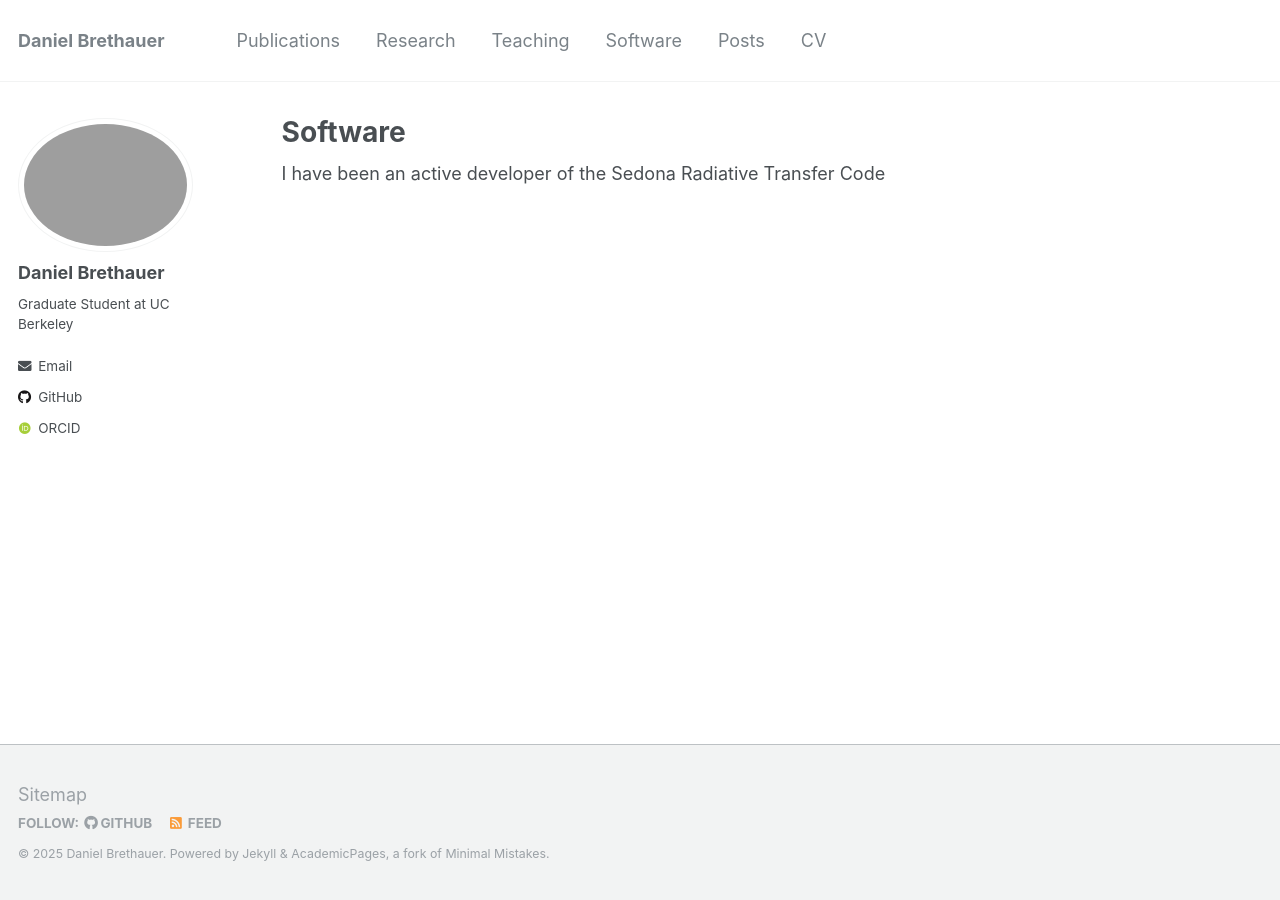
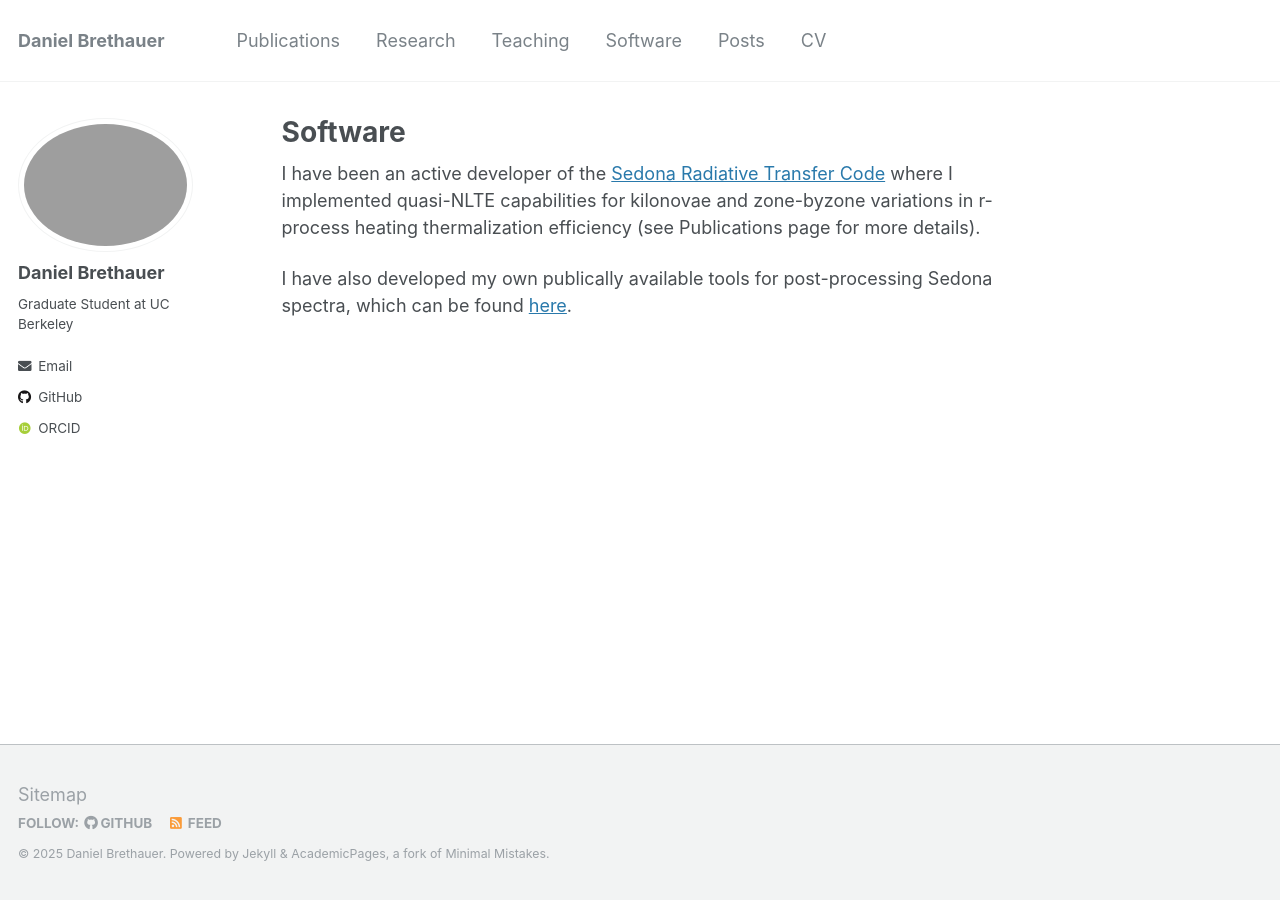
Before and after one commit to dbrethauer/dbrethauer.github.io, a Jekyll site: the page built from _pages/software.md, in a window 1280 px wide. Built offline with Jekyll 4.4.1, drawn with Linux system fonts in a browser that asks for light colours; some web fonts are replaced; a file with an impossible date is left out.

Commit message:
Update software.md

```diff
--- a/_pages/software.md
+++ b/_pages/software.md
@@ -4,4 +4,6 @@ title: "Software"
 ---
 
 
-I have been an active developer of the Sedona Radiative Transfer Code
+I have been an active developer of the [Sedona Radiative Transfer Code](https://github.com/dnkasen/pubsed) where I implemented quasi-NLTE capabilities for kilonovae and zone-byzone variations in r-process heating thermalization efficiency (see Publications page for more details).
+
+I have also developed my own publically available tools for post-processing Sedona spectra, which can be found [here](https://github.com/dbrethauer/SedonaTools_DB).
```
